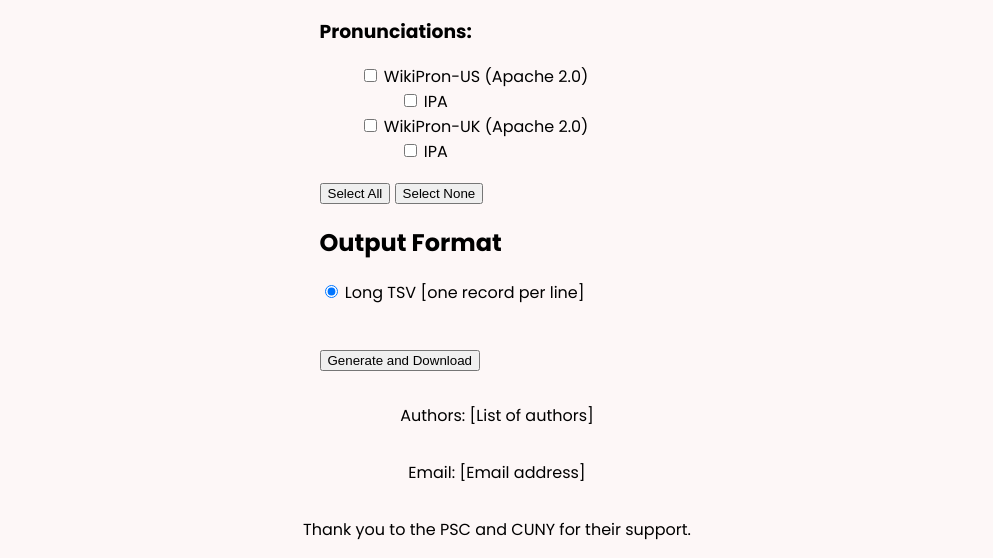
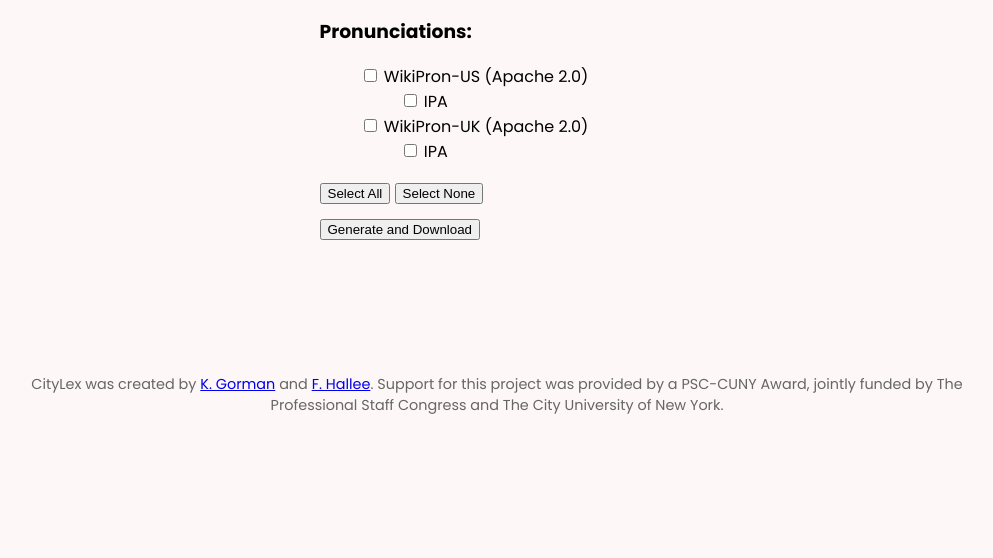
Before and after one commit to CUNY-CL/citylex, a Flask app: page / in a window 1280 px wide. Shown: the part 799-1357 px from the top of the page, without its empty margins (143-1136 px from the left). After the commit the page ends 1213 px from the top, so only its background shows below. Run offline with Flask 3, Linux system fonts and the light colour scheme.

Commit message:
Fix license message wrapping and update bottom text

```diff
--- a/flask_app/static/style.css
+++ b/flask_app/static/style.css
@@ -1,15 +1,44 @@
 .content-body {
   margin: 0;
-    font-family:Arial, Helvetica, sans-serif;
+  font-family: Arial, Helvetica, sans-serif;
   background-color: #fdf7f7;
 
   display: flex;
   align-items: center;
   flex-direction: column;
+  width: 100%;
 }
 
 li {
   list-style-type: none;
+}
+
+form button[type="submit"] {
+  display: block;
+  margin: 1em 0;
+}
+
+#license-notice {
+  display: block;
+  align-items: center;
+  text-align: center;
+  min-height: 2em;
+  margin: 1em 0;
+  font-size: 0.7em;
+  width: 90%;
+  max-width: 1000px;
+  line-height: 1.4;
+  position: relative;
+}
+
+.footer-text {
+  width: 90%;
+  max-width: 1000px;
+  text-align: center;
+  margin-top: 40px;
+  padding: 20px 0;
+  font-size: 0.9em;
+  color: #666;
 }
 
 /******************************************************************/
@@ -121,11 +150,3 @@
   font-weight: 900;
   font-style: italic;
 }
-
-  #license-notice {
-    min-height: 2em;
-    margin: 1em 0;
-    font-size: 0.7em;
-    max-width: 300px;
-    line-height: 1.4;
-  }
--- a/flask_app/templates/index.html
+++ b/flask_app/templates/index.html
@@ -1,20 +1,29 @@
 <html>
-
   <head>
     <title>CityLex: A Free English Lexical Database</title>
-        <link rel="preconnect" href="https://fonts.googleapis.com">
-        <link rel="preconnect" href="https://fonts.gstatic.com" crossorigin>
-        <link href="https://fonts.googleapis.com/css2?family=Poppins:ital,wght@0,100;0,200;0,300;0,400;0,500;0,600;0,700;0,800;0,900;1,100;1,200;1,300;1,400;1,500;1,600;1,700;1,800;1,900&display=swap" rel="stylesheet">
-        <link rel="stylesheet" type="text/css" href={{ url_for('static', filename='style.css') }}/>
-        <link rel="stylesheet" href="https://fonts.googleapis.com/css2?family=Material+Symbols+Outlined:opsz,wght,FILL,GRAD@20..48,100..700,0..1,-50..200" />
+    <link rel="preconnect" href="https://fonts.googleapis.com" />
+    <link rel="preconnect" href="https://fonts.gstatic.com" crossorigin />
+    <link
+      href="https://fonts.googleapis.com/css2?family=Poppins:ital,wght@0,100;0,200;0,300;0,400;0,500;0,600;0,700;0,800;0,900;1,100;1,200;1,300;1,400;1,500;1,600;1,700;1,800;1,900&display=swap"
+      rel="stylesheet"
+    />
+    <link rel="stylesheet" type="text/css" href={{ url_for('static',
+    filename='style.css') }}/>
+    <link
+      rel="stylesheet"
+      href="https://fonts.googleapis.com/css2?family=Material+Symbols+Outlined:opsz,wght,FILL,GRAD@20..48,100..700,0..1,-50..200"
+    />
     <script src="{{ url_for('static', filename='script.js') }}"></script>
   </head>
 
   <body class="content-body poppins-regular">
-        <h1>CityLex: A Free English Lexical Database  <span class="material-symbols-outlined">
-            location_city
-            </span></h1>
-        <p>A comprehensive tool for exploring English words and their properties.</p>
+    <h1>
+      CityLex: A Free English Lexical Database
+      <span class="material-symbols-outlined"> location_city </span>
+    </h1>
+    <p>
+      A comprehensive tool for exploring English words and their properties.
+    </p>
 
     <h2>Data Sources</h2>
 
@@ -23,24 +32,46 @@
         <h3 class="table-type">Frequencies:</h3>
         <ul>
           <li>
-                      <input type="checkbox" name="sources[]" value="SUBTLEX-UK"> SUBTLEX-UK (CC BY-NC 4.0)
+            <input type="checkbox" name="sources[]" value="SUBTLEX-UK" />
+            SUBTLEX-UK (CC BY-NC 4.0)
             <ul>
               <li>
-                              <input type="checkbox" name="fields[]" value="subtlexuk_raw_frequency"> Raw Frequency
+                <input
+                  type="checkbox"
+                  name="fields[]"
+                  value="subtlexuk_raw_frequency"
+                />
+                Raw Frequency
               </li>
               <li>
-                              <input type="checkbox" name="fields[]" value="subtlexuk_freq_per_million"> Freq per Million
+                <input
+                  type="checkbox"
+                  name="fields[]"
+                  value="subtlexuk_freq_per_million"
+                />
+                Freq per Million
               </li>
             </ul>
           </li>
           <li>
-                      <input type="checkbox" name="sources[]" value="SUBTLEX-US"> SUBTLEX-US (CC BY-NC 4.0)
+            <input type="checkbox" name="sources[]" value="SUBTLEX-US" />
+            SUBTLEX-US (CC BY-NC 4.0)
             <ul>
               <li>
-                              <input type="checkbox" name="fields[]" value="subtlexus_raw_frequency"> Raw Frequency
+                <input
+                  type="checkbox"
+                  name="fields[]"
+                  value="subtlexus_raw_frequency"
+                />
+                Raw Frequency
               </li>
               <li>
-                              <input type="checkbox" name="fields[]" value="subtlexus_freq_per_million"> Freq per Million
+                <input
+                  type="checkbox"
+                  name="fields[]"
+                  value="subtlexus_freq_per_million"
+                />
+                Freq per Million
               </li>
             </ul>
           </li>
@@ -167,35 +216,36 @@
               </li> -->
         </ul>
       </li>
-        </ul>
 
       <div class="buttons">
         <button type="button" id="selectAll">Select All</button>
         <button type="button" id="selectNone">Select None</button>
       </div>
 
-        <h2>Output Format</h2>
-        <input type="radio" name="output_format" value="long" checked> Long TSV [one record per line]
+      <!-- <h2>Output Format</h2>
+      <input type="radio" name="output_format" value="long" checked /> Long TSV
+      [one record per line] -->
       <!-- <input type="radio" name="output_format" value="wide"> Wide TSV [join on word] -->
+
+      <button type="submit">Generate and Download</button>
+    </form>
+  </body>
 
   <!-- <h2>Licenses</h2> -->
   <!-- Hidden because it's required by the script to generate the license notice -->
   <ul style="display: none">
-            <li><input type="checkbox" name="licenses" value="BY"> CC BY 4.0</li>
-            <li><input type="checkbox" name="licenses" value="NC"> CC BY-NC 4.0</li>
-            <li><input type="checkbox" name="licenses" value="GNU"> GNU GPL v3</li>
-            <li><input type="checkbox" name="licenses" value="apache"> Apache 2.0</li>
+    <li><input type="checkbox" name="licenses" value="BY" /> CC BY 4.0</li>
+    <li><input type="checkbox" name="licenses" value="NC" /> CC BY-NC 4.0</li>
+    <li><input type="checkbox" name="licenses" value="GNU" /> GNU GPL v3</li>
+    <li><input type="checkbox" name="licenses" value="apache" /> Apache 2.0</li>
   </ul>
+  <div id="license-notice"></div>
 
-        <div id="license-notice"></div>
-        <button type="submit">Generate and Download</button>
-
-        </form>
-
-        <!-- Replace this with boilerplate from Kyle -->
-        <p>Authors: [List of authors]</p>
-        <p>Email: [Email address]</p>
-        <p>Thank you to the PSC and CUNY for their support.</p>
-    </body>
-
+  <p class="footer-text">
+    CityLex was created by
+    <a href="mailto:kgorman@gc.cuny.edu">K. Gorman</a> and
+    <a href="mailto:fhallee@gradcenter.cuny.edu">F. Hallee</a>. Support for this
+    project was provided by a PSC-CUNY Award, jointly funded by The Professional
+    Staff Congress and The City University of New York.
+  </p>
 </html>
```
Also changed, not shown: other parts of flask_app/templates/index.html (+31 -13 lines). Lines whose indentation alone changed are shown as unchanged.
